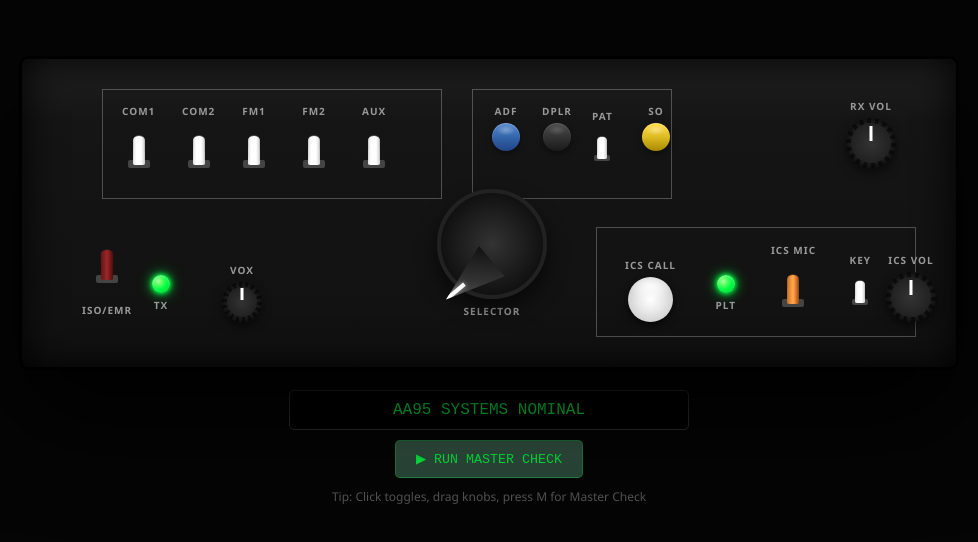
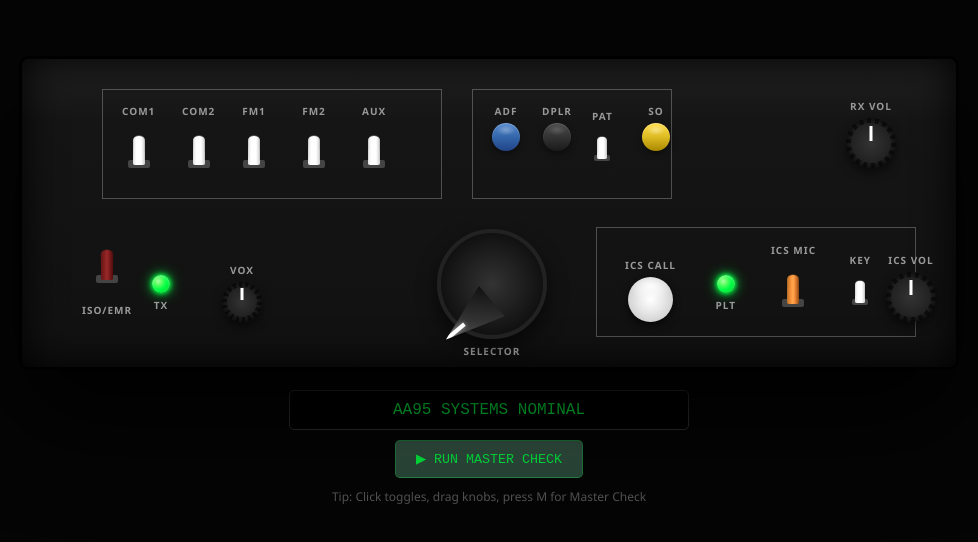
Before and after one commit to Shensley102/Off-Line-App, a website: page aa95/aa95.html in a window 1280 px wide. Shown: the part 120-662 px from the top of the page, without its empty margins (151-1129 px from the left). Drawn offline with Linux system fonts and the light colour scheme.

Commit message:
Adjust selector knob position and fix HTML closing tag

```diff
--- a/aa95/aa95.html
+++ b/aa95/aa95.html
@@ -394,7 +394,7 @@
   </div>
 
   <!-- SELECTOR KNOB -->
-  <div class="component" style="left:415px; top:130px;">
+  <div class="component" style="left:415px; top:170px;">
     <div class="knob-selector-base" id="selector" data-position="COM1" data-angle="-130">
       <div class="selector-pointer" id="sel_ptr"></div>
     </div>
```
